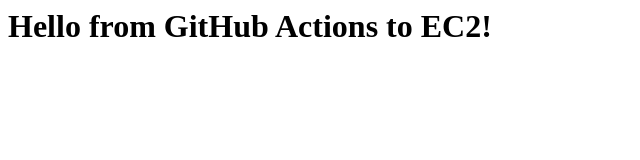
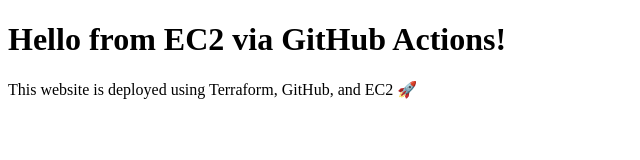
Before and after one commit to PoojaRati/DevProject, a plain HTML site: page index.html in a window 1280 px wide. Shown: the whole page, without its empty margins (0-640 px from the left). Drawn offline with Linux system fonts and the light colour scheme.

Commit message:
Update index.html
updates

```diff
--- a/index.html
+++ b/index.html
@@ -1,7 +1,11 @@
-<!-- index.html -->
-<html>
-  <head><title>My Dummy Website</title></head>
-  <body>
-    <h1>Hello from GitHub Actions to EC2!</h1>
-  </body>
+<!DOCTYPE html>
+<html lang="en">
+<head>
+  <meta charset="UTF-8">
+  <title>My First Terraform Deployment</title>
+</head>
+<body>
+  <h1>Hello from EC2 via GitHub Actions!</h1>
+  <p>This website is deployed using Terraform, GitHub, and EC2 🚀</p>
+</body>
 </html>
```
